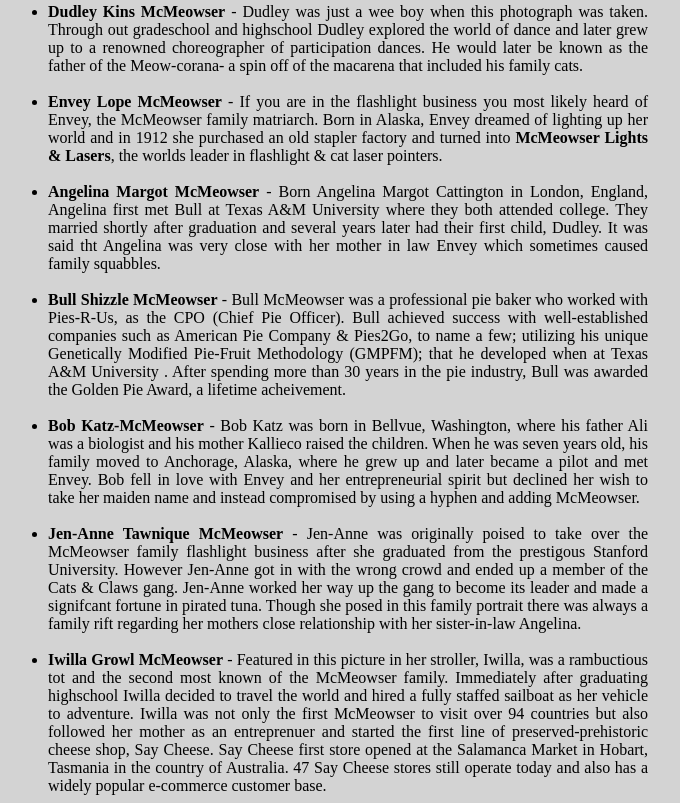
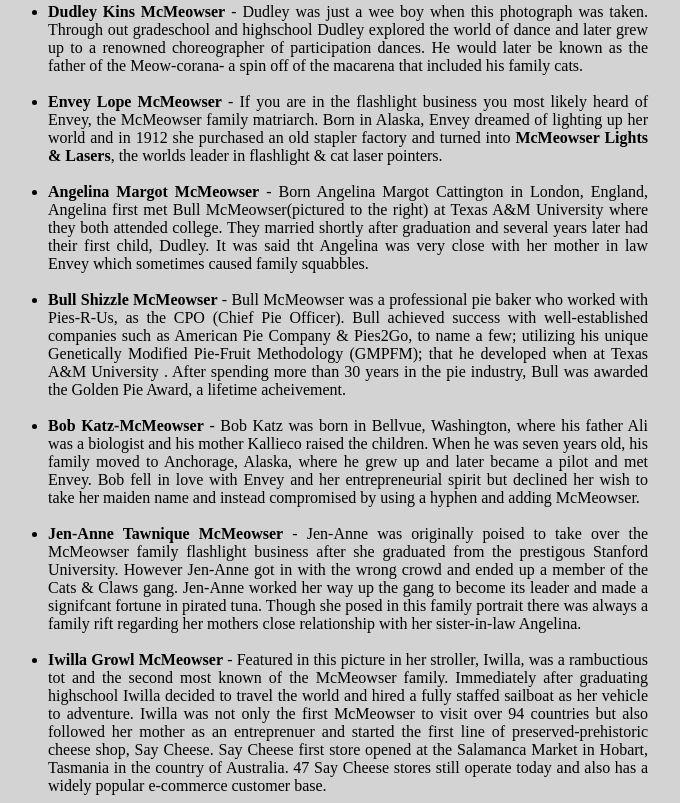
Before and after one commit to MaryKathryn0/tribute-to-cats, a plain HTML site: page index.html in a window 1280 px wide. Shown: the part 724-1527 px from the top of the page, without its empty margins (320-1000 px from the left). Drawn offline with Linux system fonts and the light colour scheme.

Commit message:
grammar error

```diff
--- a/index.html
+++ b/index.html
@@ -39,7 +39,7 @@
             <li>
                 <strong>Angelina Margot McMeowser</strong>
                 - Born Angelina Margot Cattington in London, England, Angelina
-                first met Bull at Texas A&M University where they both attended
+                first met Bull McMeowser(pictured to the right) at Texas A&M University where they both attended
                 college. They married shortly after graduation and several years
                 later had their first child, Dudley. It was said tht Angelina
                 was very close with her mother in law Envey which sometimes
```
